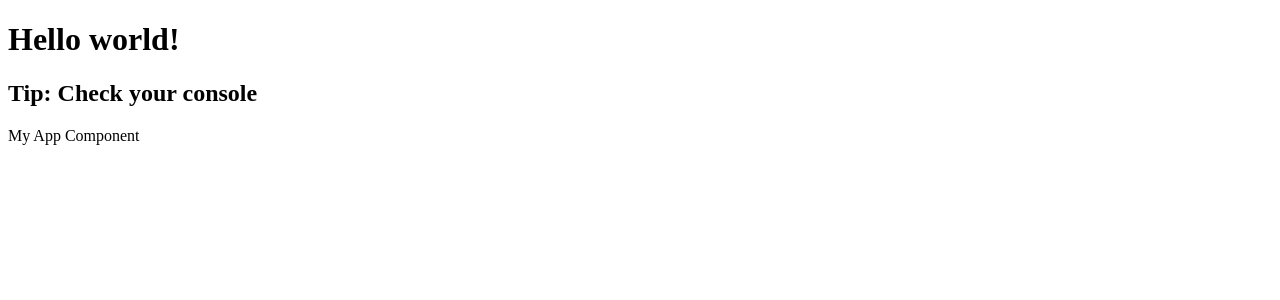
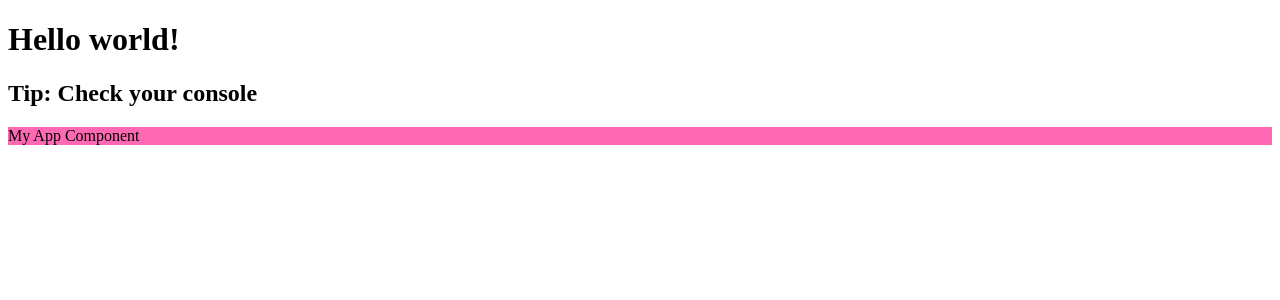
Before and after one commit to divyanshu023/on-this-day, a React app: page / in a window 1280 px wide. Shown: the top 300 px of the page. Built offline with nearby package versions, Linux system fonts and the light colour scheme.

Commit message:
set up emotion

```diff
--- a/package.json
+++ b/package.json
@@ -3,6 +3,7 @@
   "version": "1.0.0",
   "private": true,
   "dependencies": {
+    "@emotion/react": "^11.11.1",
     "react": "^18.2.0",
     "react-dom": "^18.2.0"
   },
@@ -11,6 +12,7 @@
     "@babel/preset-env": "^7.22.20",
     "@babel/preset-react": "^7.22.15",
     "@babel/preset-typescript": "^7.23.0",
+    "@emotion/babel-plugin": "^11.11.0",
     "@testing-library/dom": "^9.3.3",
     "@testing-library/jest-dom": "^6.1.3",
     "@testing-library/react": "^14.0.0",
--- a/src/App.tsx
+++ b/src/App.tsx
@@ -2,7 +2,14 @@ import * as React from "react";
 
 const App = () => {
   return (
-    <div>
+    <div
+    css={{
+      backgroundColor: 'hotpink',
+      '&:hover': {
+        color: 'lightgreen'
+      }
+    }}
+  >
       My App Component
     </div>
   );
--- a/tsconfig.json
+++ b/tsconfig.json
@@ -5,8 +5,9 @@
     "noImplicitAny": true,
     "module": "es6",
     "target": "es5",
-      "jsx": "react",
     "allowJs": true,
-      "moduleResolution": "node"
+    "moduleResolution": "node",
+    "jsx": "react-jsx",
+    "jsxImportSource": "@emotion/react"
   }
 }
```
Also changed, not shown: .babelrc, 1 other file (tests, documents, lock files or other folders). Lines whose indentation alone changed are shown as unchanged.
